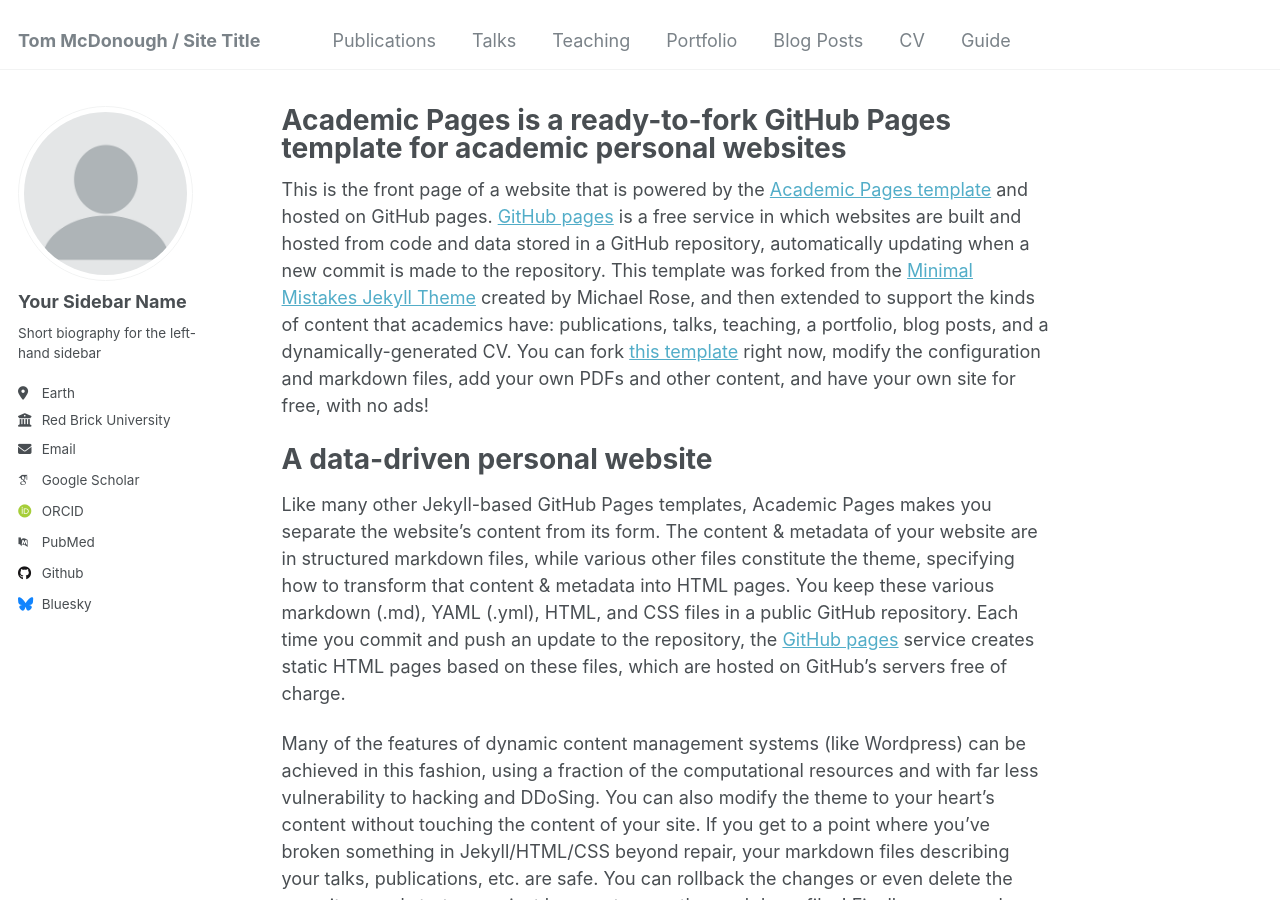
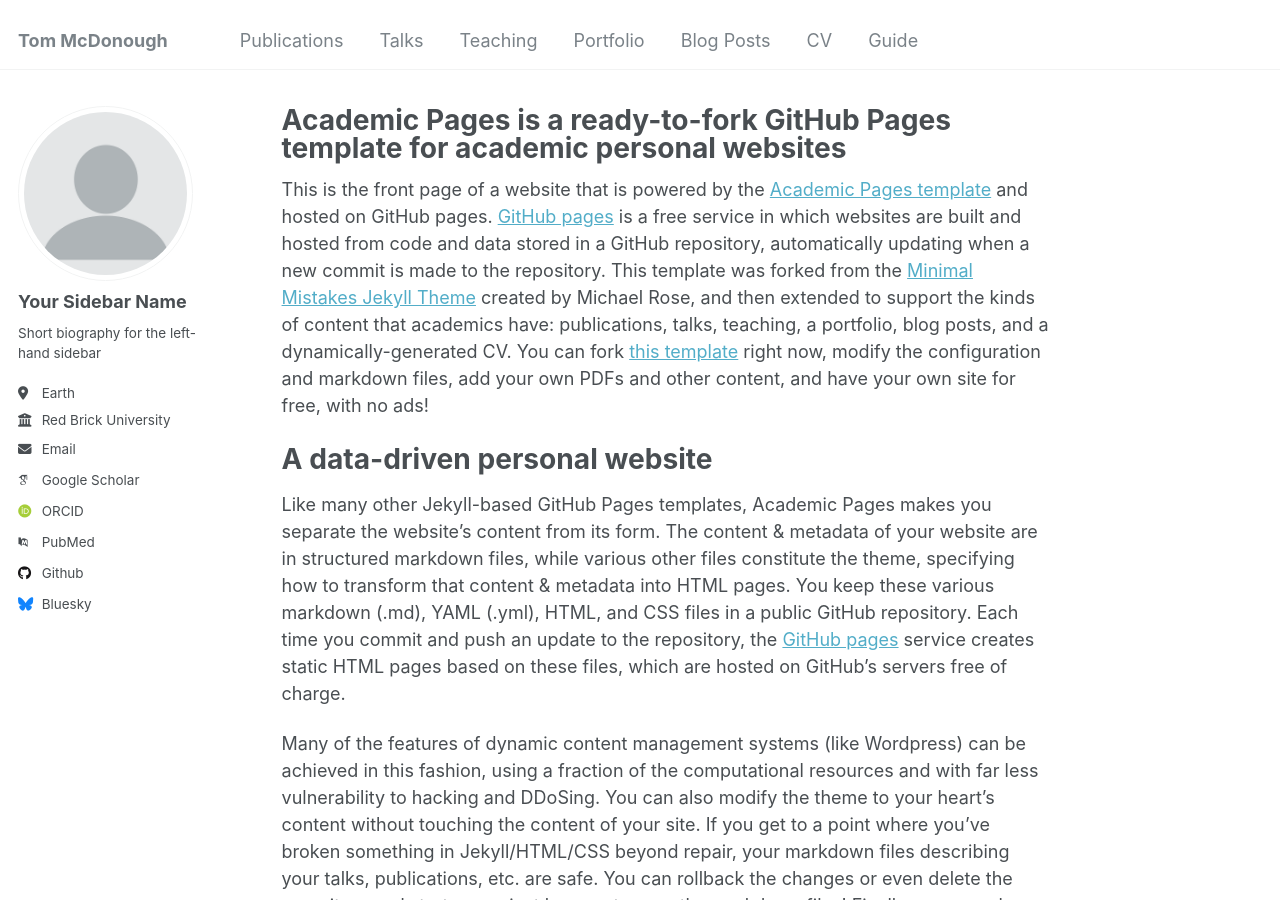
Before and after one commit to tmcdonough106/tmcdonough106.github.io, a Jekyll site: the page built from _pages/about.md, in a window 1280 px wide and 900 px high. Built offline with Jekyll 4.4.1, drawn with Linux system fonts in a browser that asks for light colours; some web fonts are replaced.

Commit message:
Update _config.yml

```diff
--- a/_config.yml
+++ b/_config.yml
@@ -8,7 +8,7 @@
 
 # Basic Site Settings
 locale                   : "en-US"
-title                    : "Tom McDonough / Site Title"
+title                    : "Tom McDonough"
 title_separator          : "-"
 name                     : &name "Tom McDonough"
 description              : &description "personal description"
```
